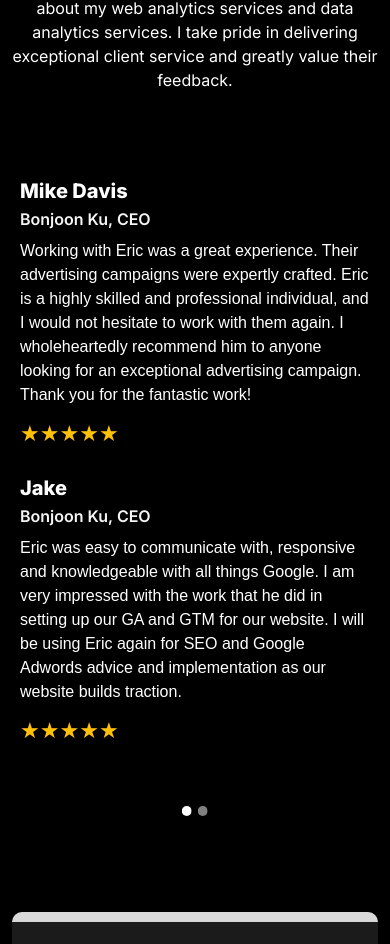
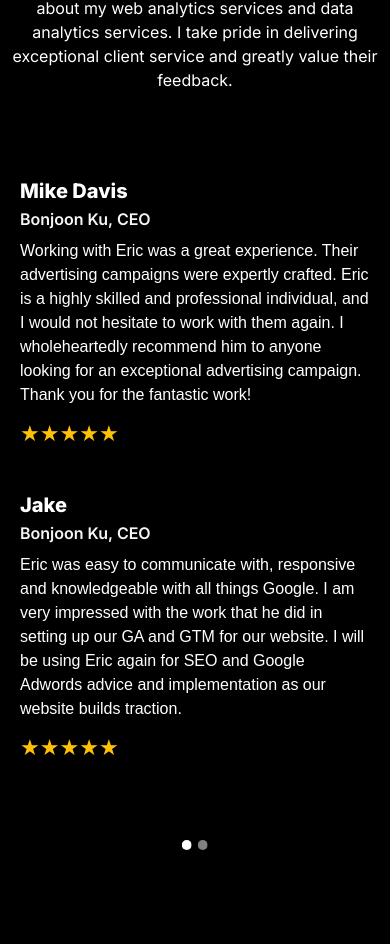
Before and after one commit to ericanalytics/ericanalytics, a Next.js app: page / in a window 390 px wide. Shown: the part 7355-8299 px from the top of the page. Built offline with nearby package versions, Linux system fonts and the light colour scheme.

Commit message:
height on mobile

```diff
--- a/app/style.css
+++ b/app/style.css
@@ -818,7 +818,7 @@ div#services .row .col-md-4{
     font-size: 1.1rem;
   }
   .col-lg-5.review-box {
-    max-height: 34vh;
+    max-height: 304px;
 }
   .service-card p {
     font-size: 0.9rem;
```
